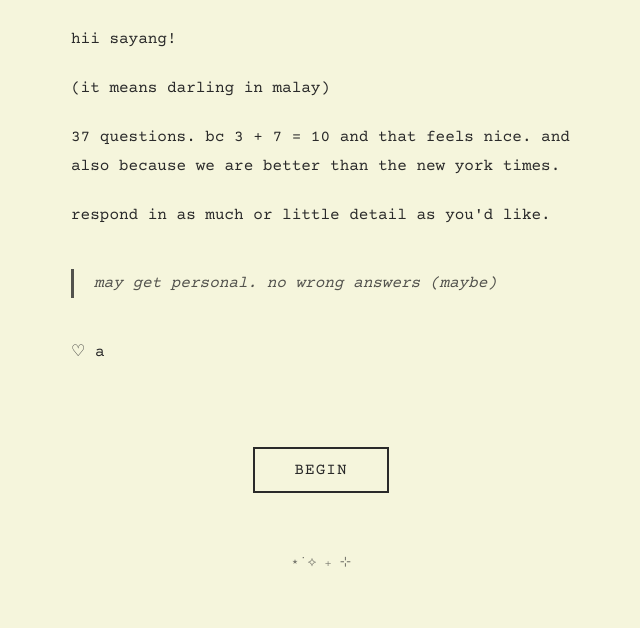
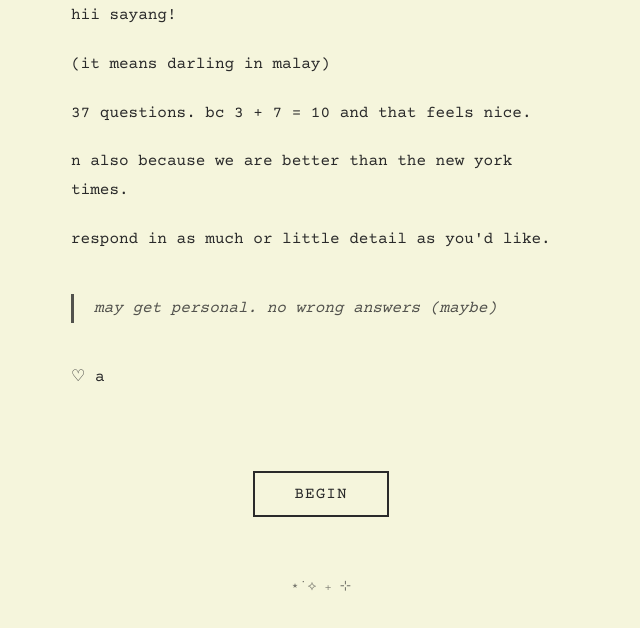
Before and after one commit to alyxn/questions, a plain HTML site: page index.html in a window 1280 px wide. Shown: the part 166-794 px from the top of the page, without its empty margins (319-959 px from the left). Drawn offline with nearby package versions, Linux system fonts and the light colour scheme.

Commit message:
Update index.html

```diff
--- a/index.html
+++ b/index.html
@@ -388,7 +388,11 @@
                  </p>
 
                 <p>
-                   37 questions. bc 3 + 7 = 10 and that feels nice. and also because we are better than the new york times.
+                   37 questions. bc 3 + 7 = 10 and that feels nice.
+                </p>
+
+                <p>
+                   n also because we are better than the new york times.
                 </p>
 
                 <p>
```
